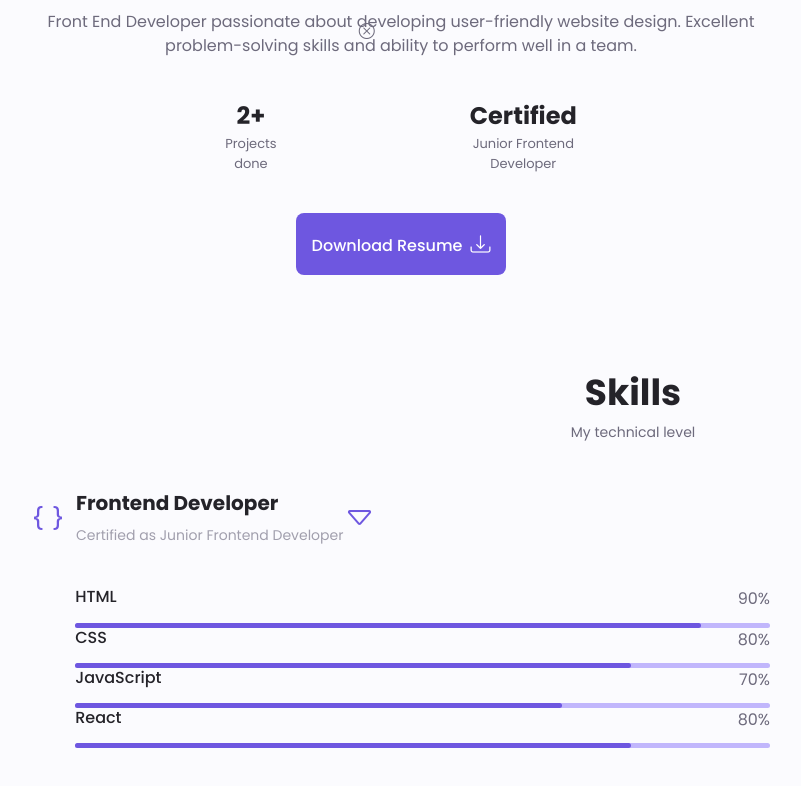
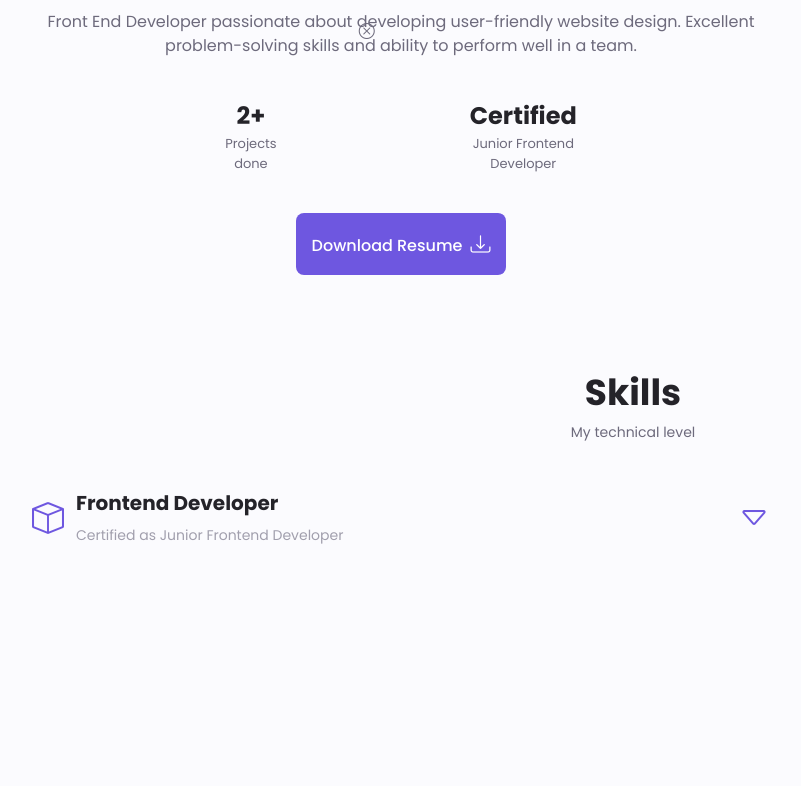
Before and after one commit to Rantikaayuning/rantikaayuning, a React (Create React App) app: page / in a window 1280 px wide. Shown: the part 964-1750 px from the top of the page, without its empty margins (7-808 px from the left). After the commit the page ends 1663 px from the top, so only its background shows below. Built offline with nearby package versions, Linux system fonts and the light colour scheme; the HTML template or start-up script is replaced by a standard one.

Commit message:
updated styling for open and close arrow function at skills page

```diff
--- a/src/index.css
+++ b/src/index.css
@@ -444,6 +444,20 @@ nav {
   width: 80%;
 }
 
+.skills__close .skills__list {
+  height: 0;
+  overflow: hidden;
+}
+
+.skills__open .skills__list {
+  height: max-content;
+  margin-bottom: var(--mb-2-5);
+}
+
+.skills__open .skills__arrow {
+  transform: rotate(-180deg);
+}
+
 /*==================== QUALIFICATION ====================*/
 
 
--- a/src/pages/HomePage.js
+++ b/src/pages/HomePage.js
@@ -1,8 +1,13 @@
-import React from "react";
+import React, { useState } from "react";
 import NameImg from '../assets/name.png';
 import Profile from '../assets/profile.jpg';
 
 const HomePage = () => {
+  const [skills, setSkills] = useState(true);
+
+  const toggleSkills = () => {
+    setSkills(!skills);
+  }
   return (
     <main class="main">
       <section class="home section" id="home">
@@ -79,14 +84,14 @@ const HomePage = () => {
         <h2 class="section__title">Skills</h2>
         <span class="section__subtitle">My technical level</span>
         <div class="skills__container container grid">
-          <div class="skills__content">
+          <div class={skills ? "skills__content skills__close" : "skills__content skills__open"}>
             <div class="skills__header">
-              <i class="bi bi-braces skills__icon"></i>
+              <i class="bi bi-box skills__icon"></i>
               <div>
                 <h1 class="skills__title">Frontend Developer</h1>
                 <span class="skills__subtitle">Certified as Junior Frontend Developer</span>
               </div>
-              <i class="bi bi-caret-down skills__icon"></i>
+              <i class="bi bi-caret-down skills__arrow" onClick={toggleSkills}></i>
             </div>
 
             <div class="skills__list grid">
```
